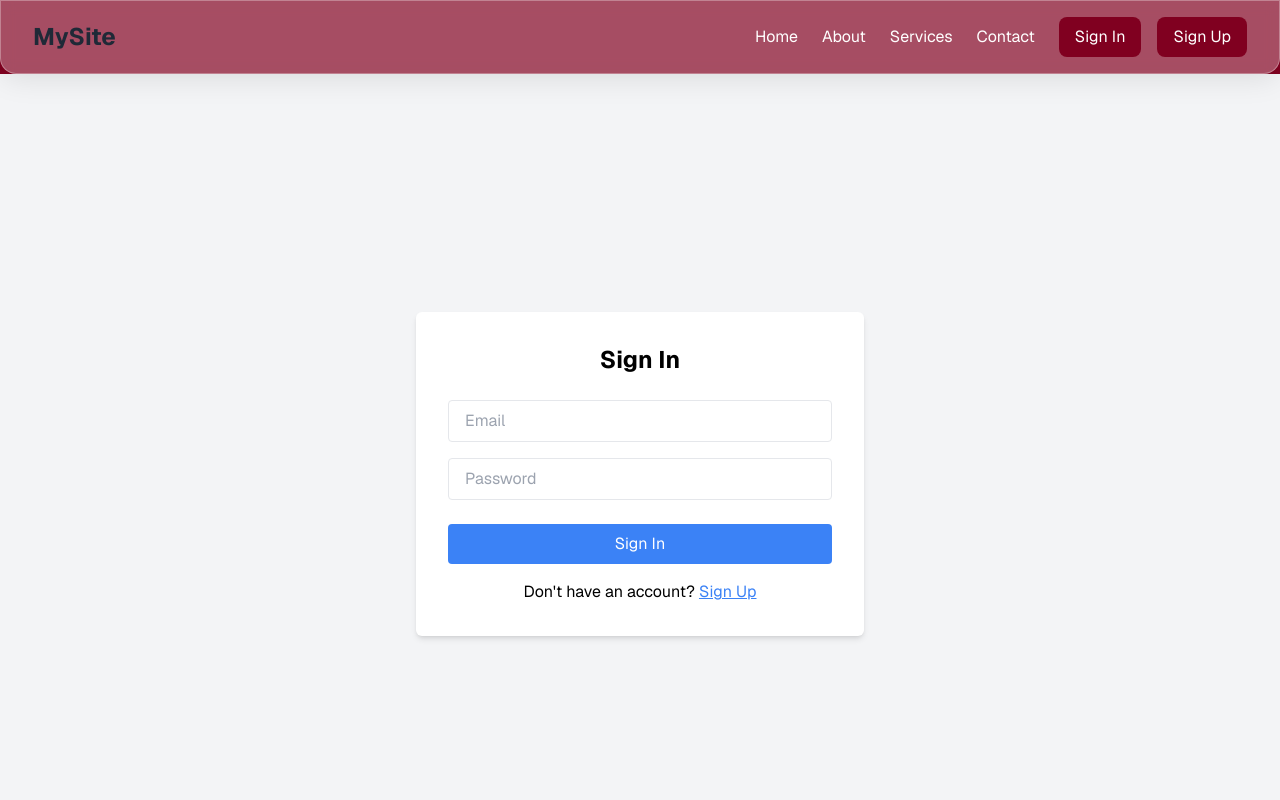
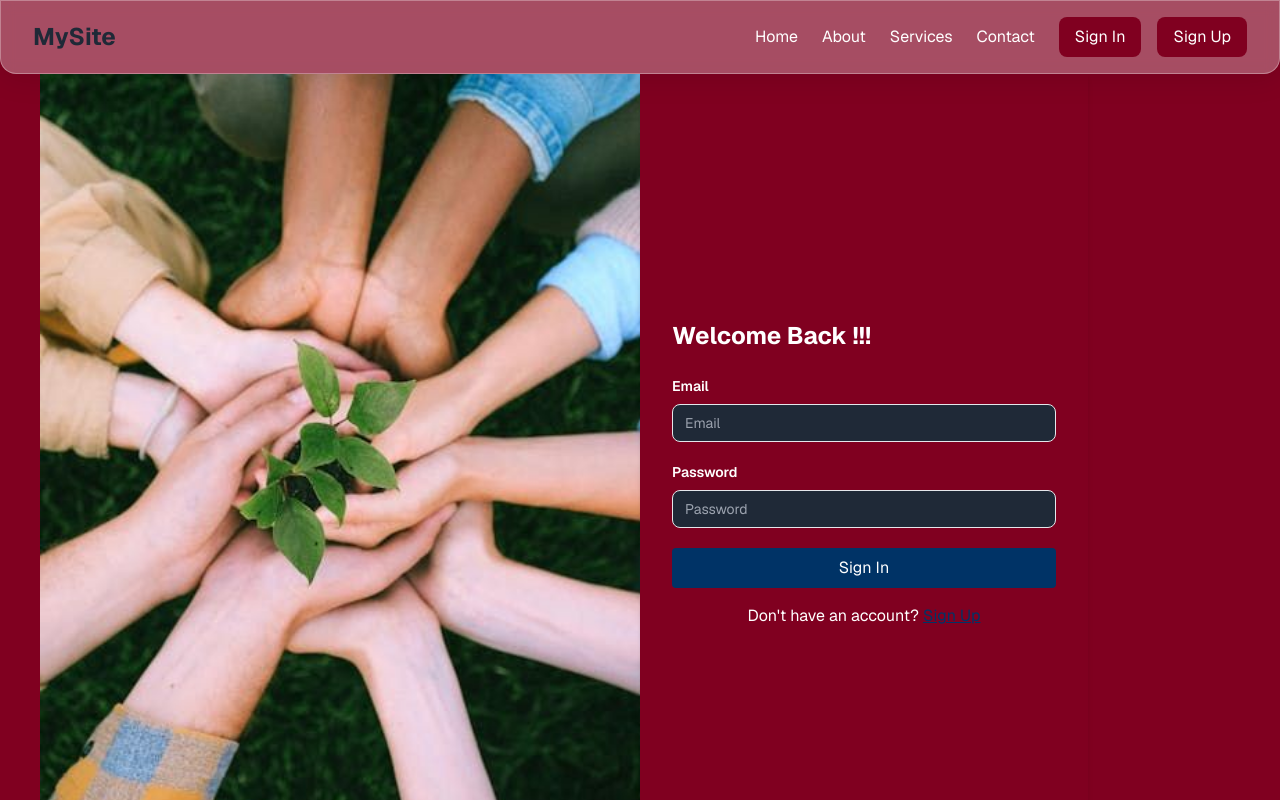
Before and after one commit to tamuno777/odd-funds, a Next.js app: page /signIn in a window 1280 px wide. Shown: the top 800 px of the page. Built offline with nearby package versions, Linux system fonts and the light colour scheme; no server answers.

Commit message:
auth screen

```diff
--- a/src/app/components/landingpage/gallary/index.tsx
+++ b/src/app/components/landingpage/gallary/index.tsx
@@ -2,7 +2,7 @@ import React from 'react';
 
 const GallerySection = () => {
   return (
-    <div className="w-full py-16 px-1 lg:py-0 lg:px-0 bg-gray-50">
+    <div className="w-full py-16 px-1 lg:py-0 lg:px-0 bg-gray-50 mb-10">
       {/* <h2 className="text-3xl font-semibold text-center text-gray-800 mb-8">Our Gallery</h2> */}
 
       {/* Gallery Grid */}
--- a/src/app/components/sharedLayout/footer/index.tsx
+++ b/src/app/components/sharedLayout/footer/index.tsx
@@ -2,7 +2,7 @@ import React from 'react'
 
 const Footer = () => {
   return (
-   <footer className="bg-customPrimary text-white w-full p-16 mt-10">
+   <footer className="bg-customPrimary text-white w-full p-16 border-t border-black">
     <div className="container mx-auto text-center">
       <p>&copy; 2024 FundMe. All Rights Reserved.</p>
       <div className="flex justify-center gap-6 mt-4">
--- a/src/app/context/authprovider.tsx
+++ b/src/app/context/authprovider.tsx
@@ -1,12 +1,12 @@
-"use client"
 import React, { createContext, useState, useEffect, Dispatch, SetStateAction } from "react";
-import { onAuthStateChanged } from "firebase/auth"; // Replace with your auth library
+import { onAuthStateChanged, User as FirebaseUser } from "firebase/auth"; // Import Firebase's User type
 import { auth } from "../../../firbase.config";
 
 // Define the user type
 type User = {
   uid: string;
-  email: string | null; // Adjust to match Firebase's structure
+  name: string | null;
+  email: string | null;
 };
 
 // Define the context type
@@ -14,7 +14,7 @@ type AuthContextType = {
   user: User | null;
   loading: boolean;
   setUser: Dispatch<SetStateAction<User | null>>;
-  setLoading: Dispatch<SetStateAction<boolean>>; // Corrected to boolean
+  setLoading: Dispatch<SetStateAction<boolean>>;
   signOut: () => Promise<void>;
 };
 
@@ -22,8 +22,8 @@ type AuthContextType = {
 export const AuthContext = createContext<AuthContextType>({
   user: null,
   loading: true,
-  setUser: () => null, // Placeholder function
-  setLoading: () => {}, // Placeholder function (no return type for Dispatch)
+  setUser: () => null,
+  setLoading: () => {},
   signOut: async () => {},
 });
 
@@ -32,13 +32,23 @@ export function AuthProvider({ children }: { children: React.ReactNode }) {
   const [loading, setLoading] = useState(true);
 
   useEffect(() => {
-    const unsubscribe = onAuthStateChanged(auth, (currentUser) => {
-      setUser(currentUser ? { uid: currentUser.uid, email: currentUser.email } : null);
+    const unsubscribe = onAuthStateChanged(auth, (currentUser: FirebaseUser | null) => {
+      if (currentUser) {
+        // Map Firebase User to custom User type
+        setUser({
+          uid: currentUser.uid,
+          email: currentUser.email,
+          name: currentUser.displayName ?? null, // Use displayName or null
+        });
+      } else {
+        setUser(null);
+      }
       setLoading(false);
     });
 
     return () => unsubscribe();
   }, []);
+
 
   const signOut = async () => {
     await auth.signOut();
--- a/src/app/signIn/page.tsx
+++ b/src/app/signIn/page.tsx
@@ -21,15 +21,16 @@ export default function SignIn() {
     try {
       const { session, user } = await signIn(email, password);
       if (session) {
-        console.log("Session created successfully:", session);
-        console.log("Session created successfully:", user);
-        setUser(user);
+        setUser({
+          uid: user.uid,
+          email: user.email ?? null,
+          name: user.displayName ?? null, // Map displayName to name
+        });
         router.push("/Welcome");
       } else {
         throw new Error("Session creation failed.");
       }
     } catch (err: unknown) {
-      // Safely narrow down to an error with a `message` property
       if (err instanceof Error) {
         console.error("SignIn Error:", err.message);
         setError("Failed to sign in. Please try again.");
@@ -42,44 +43,77 @@ export default function SignIn() {
     }
   };
 
+
   return (
-    <div className="flex h-screen items-center justify-center bg-gray-100">
-      <div className="w-full max-w-md bg-white p-8 shadow-md rounded-md">
-        <h1 className="text-2xl font-bold mb-6 text-center">Sign In</h1>
-        {error && <p className="mb-4 text-red-500">{error}</p>}
+    <div>
+      <div className="flex h-screen bg-customPrimary px-10">
+        {/* Image section (visible on large devices only) */}
+        <div
+          className="hidden lg:block lg:w-1/2  bg-cover bg-center"
+          style={{ backgroundImage: "url('/signup.jpeg')" }}
+        ></div>
+        {/* Form section */}
+        <div className="w-full lg:w-1/2 max-w-md m bg-customPrimary p-8 shadow-md flex flex-col items-center justify-center">
+          <div className="w-full">
+            <h1 className="text-2xl font-bold mb-6 text-white">
+              Welcome Back !!!{" "}
+            </h1>
 
+            <div>
+              <label className="font-semibold text-sm text-white pb-1 block">
+                Email
+              </label>
               <input
                 type="email"
                 placeholder="Email"
                 value={email}
                 onChange={(e) => setEmail(e.target.value)}
-          className="w-full mb-4 px-4 py-2 border rounded"
                 disabled={loading}
+                className="border rounded-lg px-3 py-2 mt-1 mb-5 text-sm w-full bg-gray-800 text-white focus:border-blue-500 focus:ring-2 focus:ring-blue-500"
               />
+            </div>
+
+            <div>
+              <label className="font-semibold text-sm text-white pb-1 block">
+                Password
+              </label>
               <input
                 type="password"
                 placeholder="Password"
                 value={password}
                 onChange={(e) => setPassword(e.target.value)}
-          className="w-full mb-6 px-4 py-2 border rounded"
                 disabled={loading}
+                className="border rounded-lg px-3 py-2 mt-1 mb-5 text-sm w-full bg-gray-800 text-white focus:border-blue-500 focus:ring-2 focus:ring-blue-500"
               />
+            </div>
+            {error && (
+              <div className="bg-red-500 text-white px-4 py-2 rounded mb-4 w-full text-center">
+                {error}
+              </div>
+            )}
             <button
               onClick={handleSignIn}
               className={`w-full px-4 py-2 text-white rounded ${
-            loading ? "bg-gray-400 cursor-not-allowed" : "bg-blue-500"
+                loading
+                  ? "bg-custombutton-200 cursor-not-allowed"
+                  : "bg-custombutton"
               }`}
               disabled={loading}
             >
               {loading ? "Signing In..." : "Sign In"}
             </button>
-        <p className="mt-4 text-center">
+            <p className="mt-4 text-center text-white">
               Don&apos;t have an account?{" "}
-          <a href="/signup" className="text-blue-500 underline">
+              <a
+                href="/signup"
+                className="text-custombutton underline text-bold"
+              >
                 Sign Up
               </a>
             </p>
           </div>
         </div>
+      </div>
+    </div>
   );
 }
--- a/src/app/signup/page.tsx
+++ b/src/app/signup/page.tsx
@@ -3,11 +3,16 @@ import { useState } from "react";
 import { createUserWithEmailAndPassword } from "firebase/auth";
 import { useRouter } from "next/navigation";
 import { auth } from "../../../firbase.config";
+import { doc, setDoc } from "firebase/firestore";
+import { db } from "../../../firbase.config";
 
 export default function SignUp() {
   const [email, setEmail] = useState("");
+  const [Dob, setDob] = useState("");
+  const [name, setName] = useState("");
   const [password, setPassword] = useState("");
   const [loading, setLoading] = useState(false);
+  const [erroMessage, setErroMessage] = useState("");
   const router = useRouter();
 
   // const handleSignUp = async () => {
@@ -47,50 +52,118 @@ export default function SignUp() {
       );
       const user = userCredential.user;
       console.log(user);
+      // Add user details to Firestore
+      await setDoc(doc(db, "users", user.uid), {
+        uid: user.uid,
+        name,
+        email,
+        dob: Dob,
+        createdAt: new Date().toISOString(),
+      });
+
+      console.log("User data saved successfully");
+
       // Redirect directly to another page
       router.push("/signIn"); // Change this to your desired path
     } catch (error) {
       console.error("Firebase SignUp Error:", error);
       alert("Error creating account: " + error);
+      setErroMessage( "An unknown error occurred."); // Set error message
     } finally {
       setLoading(false);
     }
   };
 
   return (
-    <div className="flex h-screen items-center justify-center bg-gray-100">
-      <div className="w-full max-w-md bg-white p-8 shadow-md">
-        <h1 className="text-2xl font-bold mb-6">Sign Up</h1>
+    <div>
+      <div className="flex h-screen bg-customPrimary px-10">
+        {/* Image section (visible on large devices only) */}
+        <div
+          className="hidden lg:block lg:w-1/2  bg-cover bg-center"
+          style={{ backgroundImage: "url('/signup.jpeg')" }}
+        ></div>
+
+        {/* Form section */}
+        <div className="w-full lg:w-1/2 max-w-md m bg-customPrimary p-8 shadow-md flex flex-col items-center justify-center">
+          <div className="w-full">
+            <h1 className="text-2xl font-bold mb-6 text-white">
+              Join Us Today !!!
+            </h1>
+            <div>
+              <label className="font-semibold text-sm text-white pb-1 block">
+                Full name
+              </label>
+              <input
+                type="text"
+                placeholder="First name    Last name"
+                value={name}
+                onChange={(e) => setName(e.target.value)}
+                className="border rounded-lg px-3 py-2 mt-1 mb-5 text-sm w-full bg-gray-800 text-white focus:border-blue-500 focus:ring-2 focus:ring-blue-500"
+              />
+            </div>
+            <div>
+              <label className="font-semibold text-sm text-white pb-1 block">
+                Email
+              </label>
               <input
                 type="email"
                 placeholder="Email"
                 value={email}
                 onChange={(e) => setEmail(e.target.value)}
-          className="w-full mb-4 px-4 py-2 border rounded"
+                className="border rounded-lg px-3 py-2 mt-1 mb-5 text-sm w-full bg-gray-800 text-white focus:border-blue-500 focus:ring-2 focus:ring-blue-500"
               />
+            </div>
+
+            <div>
+              <label className="font-semibold text-sm text-white pb-1 block">
+                Password
+              </label>
               <input
                 type="password"
                 placeholder="Password"
                 value={password}
                 onChange={(e) => setPassword(e.target.value)}
-          className="w-full mb-6 px-4 py-2 border rounded"
+                className="border rounded-lg px-3 py-2 mt-1 mb-5 text-sm w-full bg-gray-800 text-white focus:border-blue-500 focus:ring-2 focus:ring-blue-500"
               />
+            </div>
+
+            <div>
+              <label className="font-semibold text-sm text-white pb-1 block">
+                Date of Birth
+              </label>
+              <input
+                className="border rounded-lg px-3 py-2 mt-1 mb-5 text-sm w-full bg-gray-800 text-white focus:border-blue-500 focus:ring-2 focus:ring-blue-500"
+                type="date"
+                value={Dob}
+                onChange={(e) => setDob(e.target.value)}
+                id="dob"
+              />
+            </div>
+          </div>
+
+            {/* Error Message */}
+            {erroMessage && (
+            <div className="bg-red-500 text-white px-4 py-2 rounded mb-4 w-full text-center">
+              {erroMessage}
+            </div>
+          )}
           <button
             onClick={handleSignUp}
             className={`w-full px-4 py-2 text-white rounded ${
-            loading ? "bg-gray-400" : "bg-blue-500"
+              loading ? "bg-custombutton-200" : "bg-custombutton"
             }`}
             disabled={loading}
           >
             {loading ? "Creating Account..." : "Sign Up"}
           </button>
-        <p className="mt-4 text-center">
+          <p className="mt-4 text-center text-white">
             Already have an account?{" "}
-          <a href="/signIn" className="text-blue-500 underline">
+            <a href="/signIn" className="text-custombutton underline text-bold">
               Sign In
             </a>
           </p>
         </div>
       </div>
+    </div>
   );
 }
```
Also changed, not shown: src/app/Welcome/page.tsx (+5 -5 lines), src/app/about/page.tsx (+11 -4 lines), src/app/components/sharedLayout/navbar/index.tsx (+76 -11 lines), public/signup.jpeg (added). Lines whose indentation alone changed are shown as unchanged.
